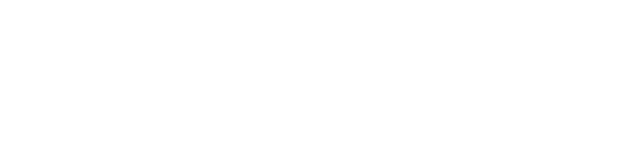
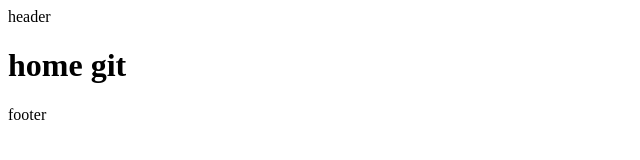
Before and after one commit to BryanMarianoDominguez/prueba-git, a plain HTML site: page index.html in a window 1280 px wide. Shown: the whole page, without its empty margins (0-640 px from the left). Drawn offline with Linux system fonts and the light colour scheme.

Commit message:
feat(ux): create structure home

```diff
--- a/index.html
+++ b/index.html
@@ -7,6 +7,10 @@
     <link rel="stylesheet" href="style.css">
 </head>
 <body>
-
+    <header>header</header>
+    <main>
+        <h1>home git</h1>
+    </main>
+    <footer>footer</footer>
 </body>
 </html>
```
